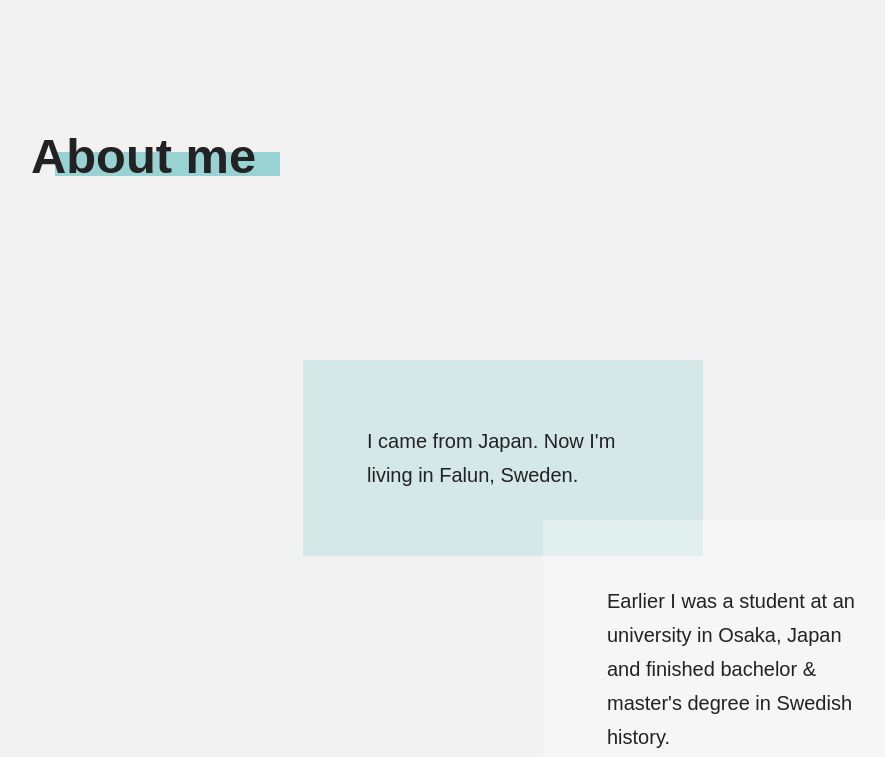
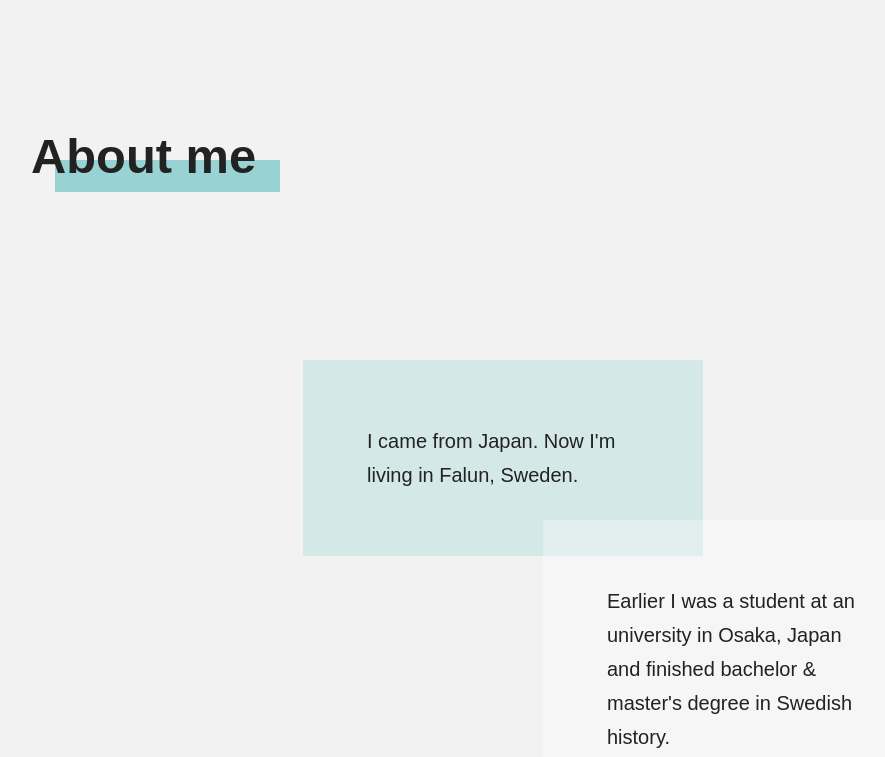
Before and after one commit to tanakAoi/projekt-portfolio, a plain HTML site: page index.html in a window 1280 px wide. Shown: the part 800-1557 px from the top of the page, without its empty margins (17-902 px from the left). Drawn offline with nearby package versions, Linux system fonts and the light colour scheme; files that its build step writes are made by us from their sources; a web font is replaced by a local one.

Commit message:
Change parameters

```diff
--- a/src/scss/components/_highlighter.scss
+++ b/src/scss/components/_highlighter.scss
@@ -1,7 +1,7 @@
 @mixin default(
-    $height: 1.5rem,
+    $height: 2rem,
     $width: 100%,
-    $bottom: 0.5rem,
+    $bottom: -0.5rem,
     $right: -1.5rem
     ) {
 
```
